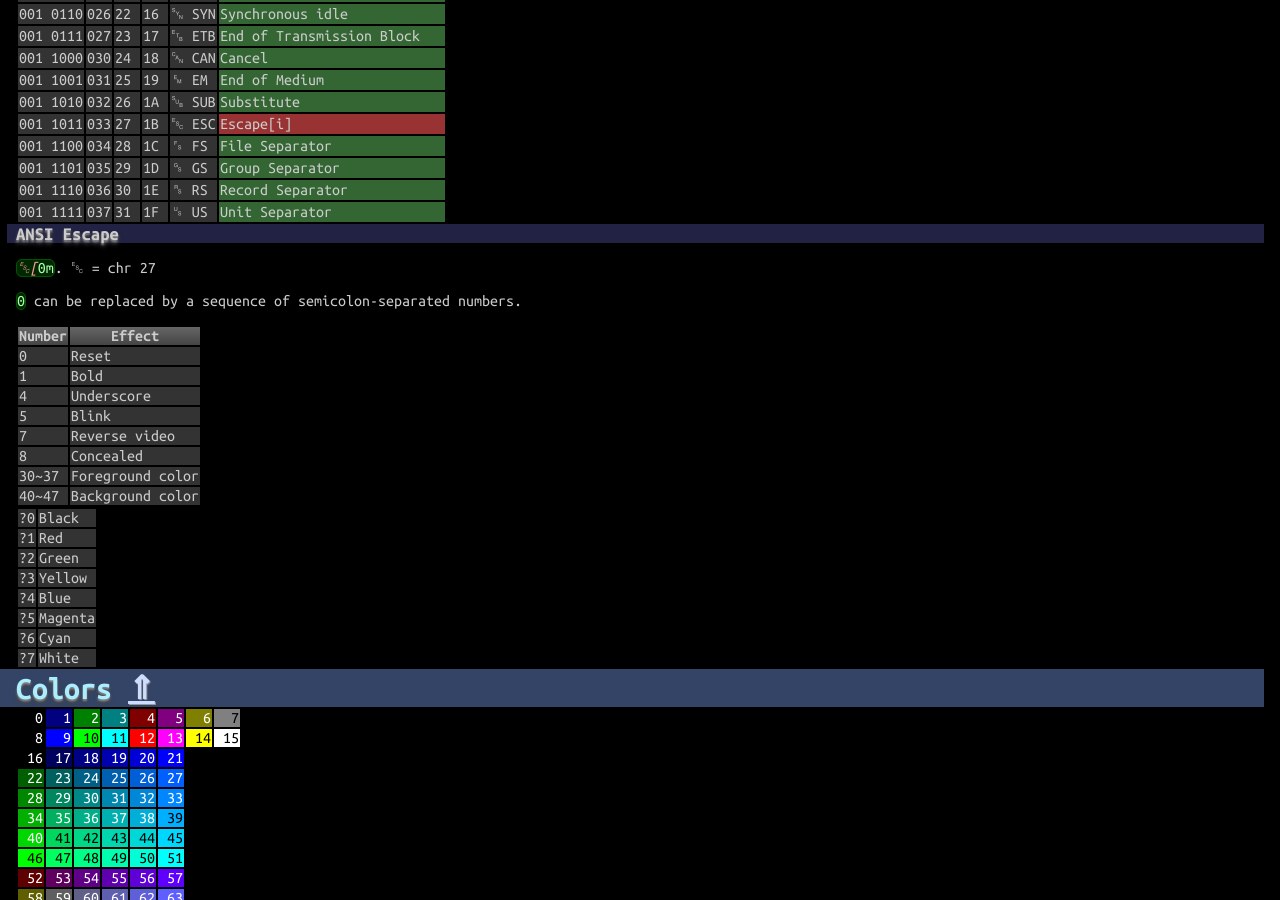
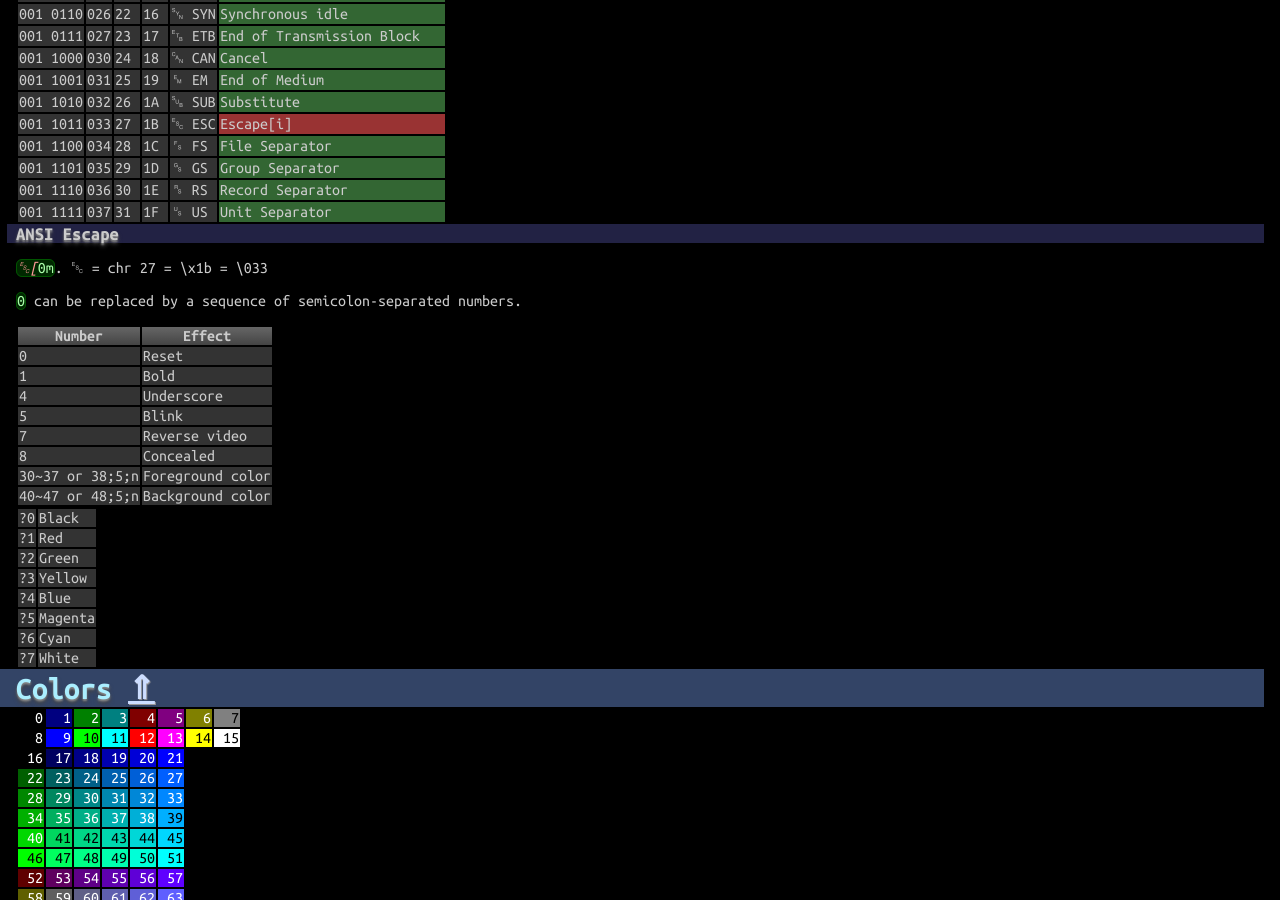
Before and after one commit to betaveros/cs, a Jekyll site: the page built from index.html, in a window 1280 px wide and 900 px high, scrolled down 42337 px. Built offline with Jekyll 4.4.1, drawn with Linux system fonts in a browser that asks for light colours.

Commit message:
More on ANSI color escapes

```diff
--- a/_includes/ascii.html
+++ b/_includes/ascii.html
@@ -144,7 +144,7 @@
 	<tr><td>001 1111</td><td>037</td><td>31</td><td>1F </td><td>&#x241F; US</td><td class="cg">Unit Separator</td></tr>
 </table>
 <h3>ANSI Escape</h3>
-<p><code><em>&#x241B;[</em>0m</code>. &#x241B; = chr 27 </p>
+<p><code><em>&#x241B;[</em>0m</code>. &#x241B; = chr 27 = \x1b = \033</p>
 <p><code>0</code> can be replaced by a sequence of semicolon-separated numbers.</p>
 <table>
 	<tr><th>Number</th><th>Effect</th></tr>
@@ -154,8 +154,8 @@
 	<tr><td>5</td><td>Blink</td></tr>
 	<tr><td>7</td><td>Reverse video</td></tr>
 	<tr><td>8</td><td>Concealed</td></tr>
-	<tr><td>30~37</td><td>Foreground color</td></tr>
-	<tr><td>40~47</td><td>Background color</td></tr>
+	<tr><td>30~37 or 38;5;n</td><td>Foreground color</td></tr>
+	<tr><td>40~47 or 48;5;n</td><td>Background color</td></tr>
 </table>
 <table>
 	<tr><td>?0</td><td>Black</td></tr>
```
